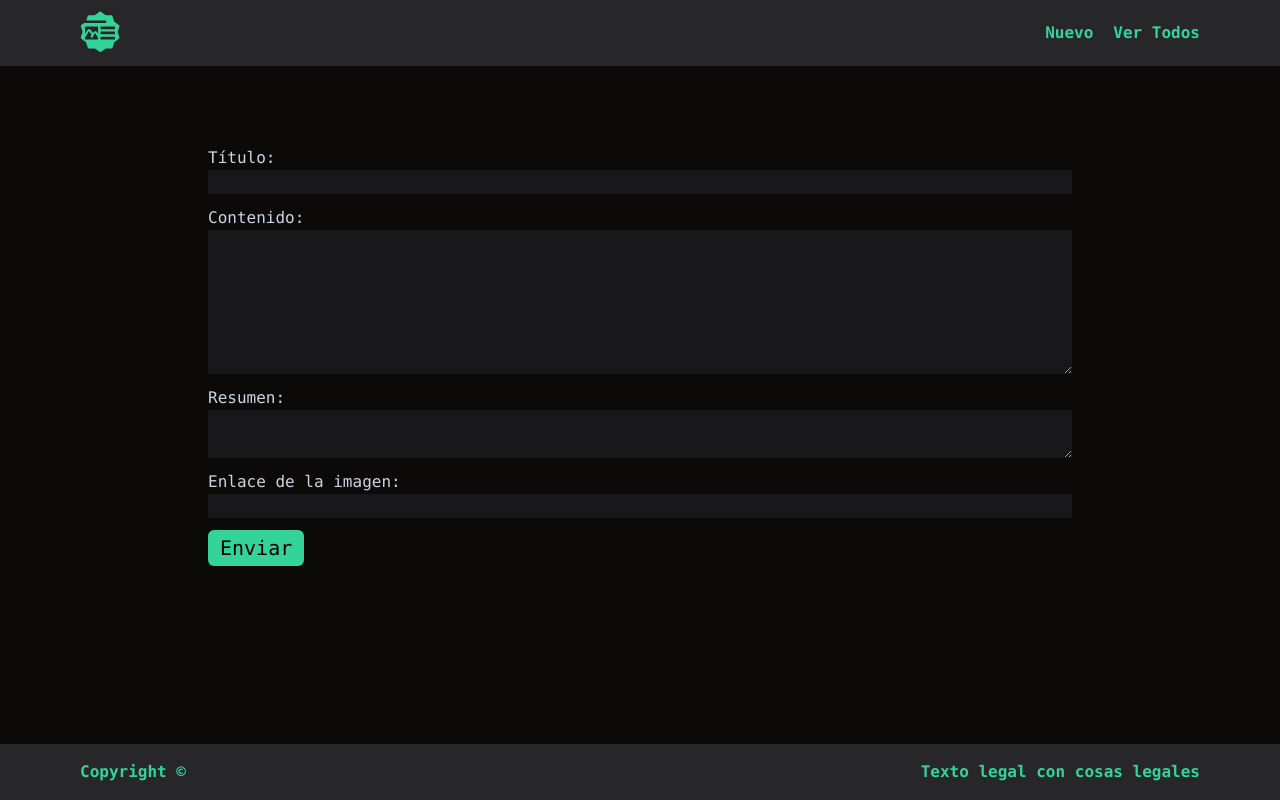
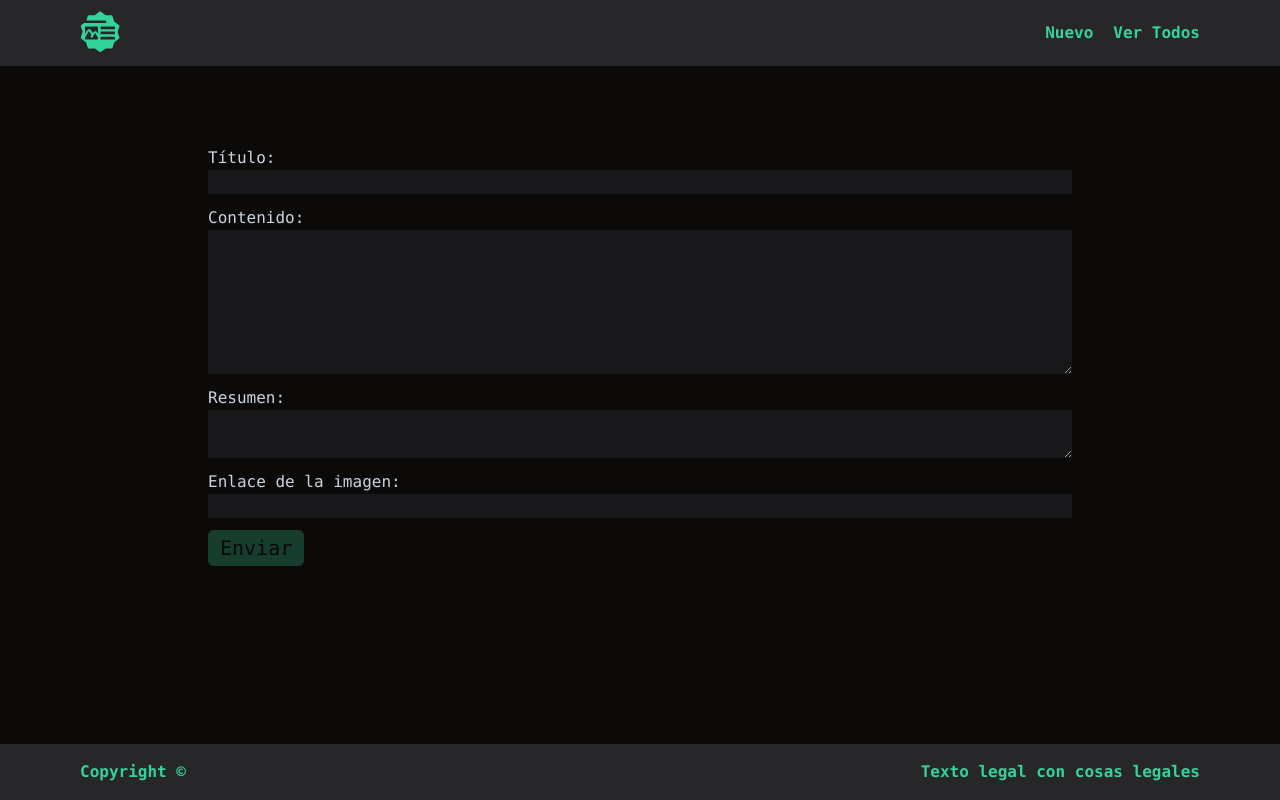
Before and after one commit to miglehp/ProyectoAngularBlogIdBootcamp, an Angular app: page /new in a window 1280 px wide. Built offline with nearby package versions, Linux system fonts and the light colour scheme.

Commit message:
corrección de estilos + invertir orden para que ultimos post se lean arriba

```diff
--- a/src/app/components/form-posts/form-posts.component.html
+++ b/src/app/components/form-posts/form-posts.component.html
@@ -1,21 +1,42 @@
-<form [formGroup]="formPost">
+<form [formGroup]="formPost" (ngSubmit)="saveOnSubmit()">
   <div class="mb-3 flex flex-col">
     <label for="title">Título:</label>
-    <input class="bg-zinc-900 text-zinc-200" type="text" formControlName="title" />
+    <input
+      class="bg-zinc-900 text-zinc-200"
+      type="text"
+      formControlName="title"
+    />
   </div>
   <div class="mb-3 flex flex-col">
     <label for="content">Contenido:</label>
-    <textarea class="bg-zinc-900 text-zinc-200" formControlName="content" cols="30" rows="6"></textarea>
+    <textarea
+      class="bg-zinc-900 text-zinc-200"
+      formControlName="content"
+      cols="30"
+      rows="6"
+    ></textarea>
   </div>
   <div class="mb-3 flex flex-col">
     <label for="abstract">Resumen: </label>
-    <textarea class="bg-zinc-900 text-zinc-200" formControlName="abstract" cols="30" rows="2"></textarea>
+    <textarea
+      class="bg-zinc-900 text-zinc-200"
+      formControlName="abstract"
+      cols="30"
+      rows="2"
+    ></textarea>
   </div>
   <div class="mb-3 flex flex-col">
     <label for="img">Enlace de la imagen:</label>
-    <input class="bg-zinc-900 text-zinc-200" type="text" formControlName="img" />
+    <input
+      class="bg-zinc-900 text-zinc-200"
+      type="text"
+      formControlName="img"
+    />
   </div>
-  <button class="bg-emerald-400 text-black rounded-md hover:bg-emerald-200 hover:text-slate-600 focus:bg-emerald-500 focus:text-slate-900 portrait:mt-5 p-1 px-3 text-xl mb-5">
-    Enviar
-  </button>
+  <input
+    type="submit"
+    class="bg-emerald-400 text-black rounded-md hover:bg-emerald-200 hover:text-slate-600 focus:bg-emerald-500 focus:text-slate-900 portrait:mt-5 disabled:opacity-25 p-1 px-3 text-xl mb-5"
+    value="Enviar"
+    [disabled]="!formPost.valid"
+  />
 </form>
--- a/src/app/components/form-posts/form-posts.component.ts
+++ b/src/app/components/form-posts/form-posts.component.ts
@@ -1,27 +1,53 @@
 import { Component, inject } from '@angular/core';
 import { FormControl, FormGroup, Validators } from '@angular/forms';
+import { Router } from '@angular/router';
 import { Post } from 'src/app/interfaces/post';
 import { PostsService } from 'src/app/services/posts.service';
 
 @Component({
   selector: 'app-form-posts',
   templateUrl: './form-posts.component.html',
-  styleUrls: ['./form-posts.component.scss']
+  styleUrls: ['./form-posts.component.scss'],
 })
 export class FormPostsComponent {
-
   _postsService = inject(PostsService);
+  _router = inject(Router);
 
   formPost: FormGroup;
+  allPosts: Post[];
   postNuevo: Post | undefined;
 
-  constructor(){
+  constructor() {
+    this.allPosts = [];
+
     this.formPost = new FormGroup({
-      title: new FormControl(null, [Validators.required, Validators.minLength(5)]),
-      content: new FormControl(null, [Validators.required, Validators.minLength(30)]),
-      abstract: new FormControl(null, [Validators.required, Validators.minLength(10)]),
-      img: new FormControl(null, [Validators.required])
-    })
+      title: new FormControl(null, [
+        Validators.required,
+        Validators.minLength(5),
+      ]),
+      content: new FormControl(null, [
+        Validators.required,
+        Validators.minLength(30),
+      ]),
+      abstract: new FormControl(null, [
+        Validators.required,
+        Validators.minLength(10),
+      ]),
+      img: new FormControl(null, [Validators.required]),
+    });
   }
 
+  ngOnInit() {
+    this.getAllPosts();
+  }
+
+  getAllPosts = () => (this.allPosts = this._postsService.getAll());
+
+  saveOnSubmit = () => {
+    this.postNuevo = this.formPost.value;
+    this.postNuevo!.id = this.allPosts.length + 1;
+    this.allPosts.push(this.postNuevo!);
+    this._postsService.saveAll(this.allPosts);
+    this._router.navigate(['posts']);
+  };
 }
```
